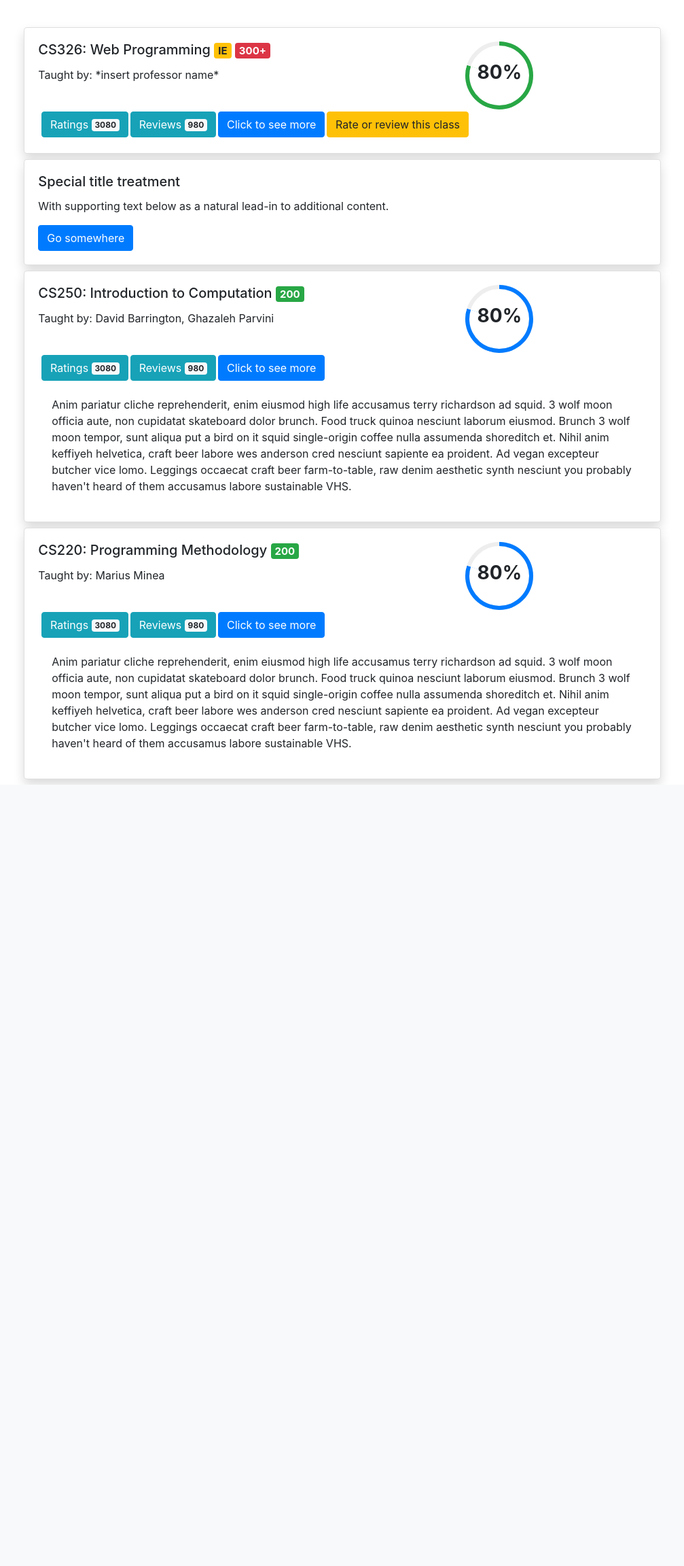
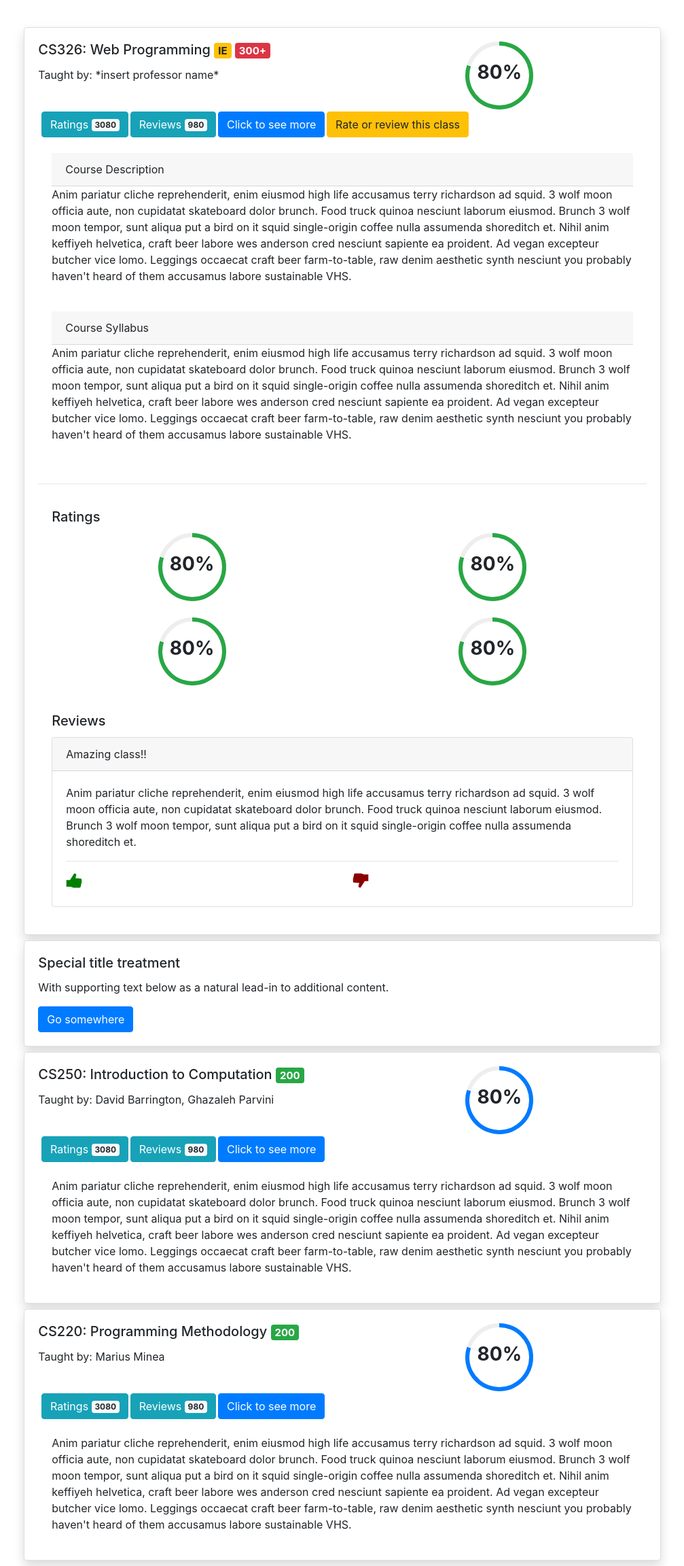
Before and after one commit to Merlin1A/cs326-team-psi, a PHP site: page / in a window 1280 px wide. Shown: the part 56-2359 px from the top of the page at 68% size, without its empty margins (136-1143 px from the left). Before the commit the page ends 1210 px from the top, so only its background shows below. Run offline with PHP 8.4, Linux system fonts and the light colour scheme.

Commit message:
adding content to expanded cards on index.html

```diff
--- a/index.html
+++ b/index.html
@@ -73,7 +73,7 @@
                   </button>
                 </div>
               </div>
-              <div id="collapseOne" class="collapse">
+              <div id="collapseOne" class="collapse show">
                 <div class="card-body">
                   <div class="card-header">Course Description</div>
                   Anim pariatur cliche reprehenderit, enim eiusmod high life accusamus terry richardson ad squid. 3 wolf moon officia aute, non cupidatat skateboard dolor brunch. Food truck quinoa nesciunt laborum eiusmod. Brunch 3 wolf moon tempor, sunt aliqua put a bird on it squid single-origin coffee nulla assumenda shoreditch et. Nihil anim keffiyeh helvetica, craft beer labore wes anderson cred nesciunt sapiente ea proident. Ad vegan excepteur butcher vice lomo. Leggings occaecat craft beer farm-to-table, raw denim aesthetic synth nesciunt you probably haven't heard of them accusamus labore sustainable VHS.
@@ -82,10 +82,92 @@
                   <div class="card-header">Course Syllabus</div>
                   Anim pariatur cliche reprehenderit, enim eiusmod high life accusamus terry richardson ad squid. 3 wolf moon officia aute, non cupidatat skateboard dolor brunch. Food truck quinoa nesciunt laborum eiusmod. Brunch 3 wolf moon tempor, sunt aliqua put a bird on it squid single-origin coffee nulla assumenda shoreditch et. Nihil anim keffiyeh helvetica, craft beer labore wes anderson cred nesciunt sapiente ea proident. Ad vegan excepteur butcher vice lomo. Leggings occaecat craft beer farm-to-table, raw denim aesthetic synth nesciunt you probably haven't heard of them accusamus labore sustainable VHS.
                 </div>
+                <br><hr>
+                <div class="card-body">
+                  <div class="card-title"><h5>Ratings</h5></div>
+                  <div class="row">
+                    <div class="col">
+                      <div class="progress mx-auto justify-content-end" data-value='80'>
+                        <span class="progress-left">
+                          <span class="progress-bar border-success"></span>
+                        </span>
+                        <span class="progress-right">
+                          <span class="progress-bar border-success"></span>
+                        </span>
+                        <div class="progress-value w-100 h-100 rounded-circle d-flex align-items-center justify-content-center">
+                          <div class="h3 font-weight-bold">80%</div>
+                        </div>
+                      </div>
+                    </div>
+                    <div class="col">
+                      <div class="progress mx-auto justify-content-end" data-value='80'>
+                        <span class="progress-left">
+                          <span class="progress-bar border-success"></span>
+                        </span>
+                        <span class="progress-right">
+                          <span class="progress-bar border-success"></span>
+                        </span>
+                        <div class="progress-value w-100 h-100 rounded-circle d-flex align-items-center justify-content-center">
+                          <div class="h3 font-weight-bold">80%</div>
                         </div>
                       </div>
                     </div>
                   </div>
+                  <div class="row mt-4">
+                    <div class="col">
+                      <div class="progress mx-auto justify-content-end" data-value='80'>
+                        <span class="progress-left">
+                          <span class="progress-bar border-success"></span>
+                        </span>
+                        <span class="progress-right">
+                          <span class="progress-bar border-success"></span>
+                        </span>
+                        <div class="progress-value w-100 h-100 rounded-circle d-flex align-items-center justify-content-center">
+                          <div class="h3 font-weight-bold">80%</div>
+                        </div>
+                      </div>
+                    </div>
+                    <div class="col">
+                      <div class="progress mx-auto justify-content-end" data-value='80'>
+                        <span class="progress-left">
+                          <span class="progress-bar border-success"></span>
+                        </span>
+                        <span class="progress-right">
+                          <span class="progress-bar border-success"></span>
+                        </span>
+                        <div class="progress-value w-100 h-100 rounded-circle d-flex align-items-center justify-content-center">
+                          <div class="h3 font-weight-bold">80%</div>
+                        </div>
+                      </div>
+                    </div>
+                  </div>
+                </div>
+                <div class="card-body">
+                  <div class="card-title"><h5>Reviews</h5></div>
+                  <div class="card">
+                    <div class="card-header">Amazing class!!</div>
+                    <div class="card-body">
+                      Anim pariatur cliche reprehenderit, enim eiusmod high life accusamus terry richardson ad squid. 3 wolf moon officia aute, non cupidatat skateboard dolor brunch.
+                      Food truck quinoa nesciunt laborum eiusmod. Brunch 3 wolf moon tempor, sunt aliqua put a bird on it squid single-origin coffee nulla assumenda shoreditch et.
+                      <hr>
+                      <div class="row">
+                        <div class="col">
+                          <div class="icon"><ion-icon name="thumbs-up-sharp" class="thumbs-up"></ion-icon></div>
+                          <div class="numberreviews pl-2"><p></p></div>
+                        </div>
+                        <div class="col">
+                          <ion-icon name="thumbs-down-sharp" class="thumbs-down"></ion-icon>
+                        </div>
+                      </div>
+                    </div>
+                  </div>
+                </div>
+              </div>
+            </div>
+        </div>
+      </div>
+
+
       <div class="col d-flex justify-content-center mb-2">
           <div class="card rounded-lg w-75 shadow">
             <div class="card-body">
@@ -191,6 +273,8 @@
     </div>
     <!-- Optional JavaScript -->
     <!-- jQuery first, then Popper.js, then Bootstrap JS -->
+    <script type="module" src="https://unpkg.com/ionicons@5.5.2/dist/ionicons/ionicons.esm.js"></script>
+    <script nomodule src="https://unpkg.com/ionicons@5.5.2/dist/ionicons/ionicons.js"></script>
     <script src="https://code.jquery.com/jquery-3.4.1.slim.min.js" integrity="sha384-J6qa4849blE2+poT4WnyKhv5vZF5SrPo0iEjwBvKU7imGFAV0wwj1yYfoRSJoZ+n" crossorigin="anonymous"></script>
     <script src="https://cdn.jsdelivr.net/npm/popper.js@1.16.0/dist/umd/popper.min.js" integrity="sha384-Q6E9RHvbIyZFJoft+2mJbHaEWldlvI9IOYy5n3zV9zzTtmI3UksdQRVvoxMfooAo" crossorigin="anonymous"></script>
     <script src="https://stackpath.bootstrapcdn.com/bootstrap/4.4.1/js/bootstrap.min.js" integrity="sha384-wfSDF2E50Y2D1uUdj0O3uMBJnjuUD4Ih7YwaYd1iqfktj0Uod8GCExl3Og8ifwB6" crossorigin="anonymous"></script>
--- a/main.css
+++ b/main.css
@@ -89,3 +89,18 @@
 #enter-review{
     height: 15vh;
 }
+
+.thumbs-up{
+    color:green;
+    font-size:x-large;
+}
+
+.thumbs-down{
+    color:darkred;
+    font-size:x-large;
+}
+
+.icon,
+.numberreviews{
+    float:left;
+}
```
Lines whose indentation alone changed are shown as unchanged.
